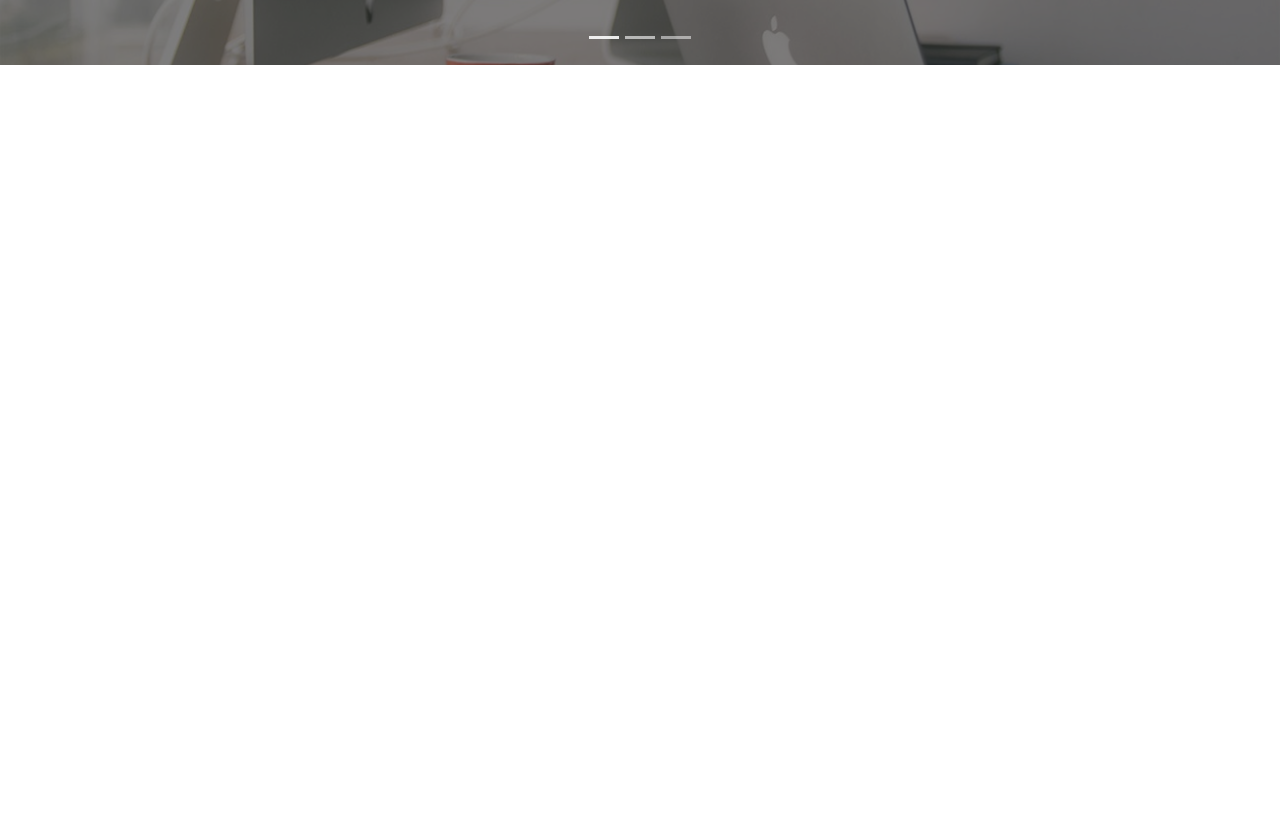
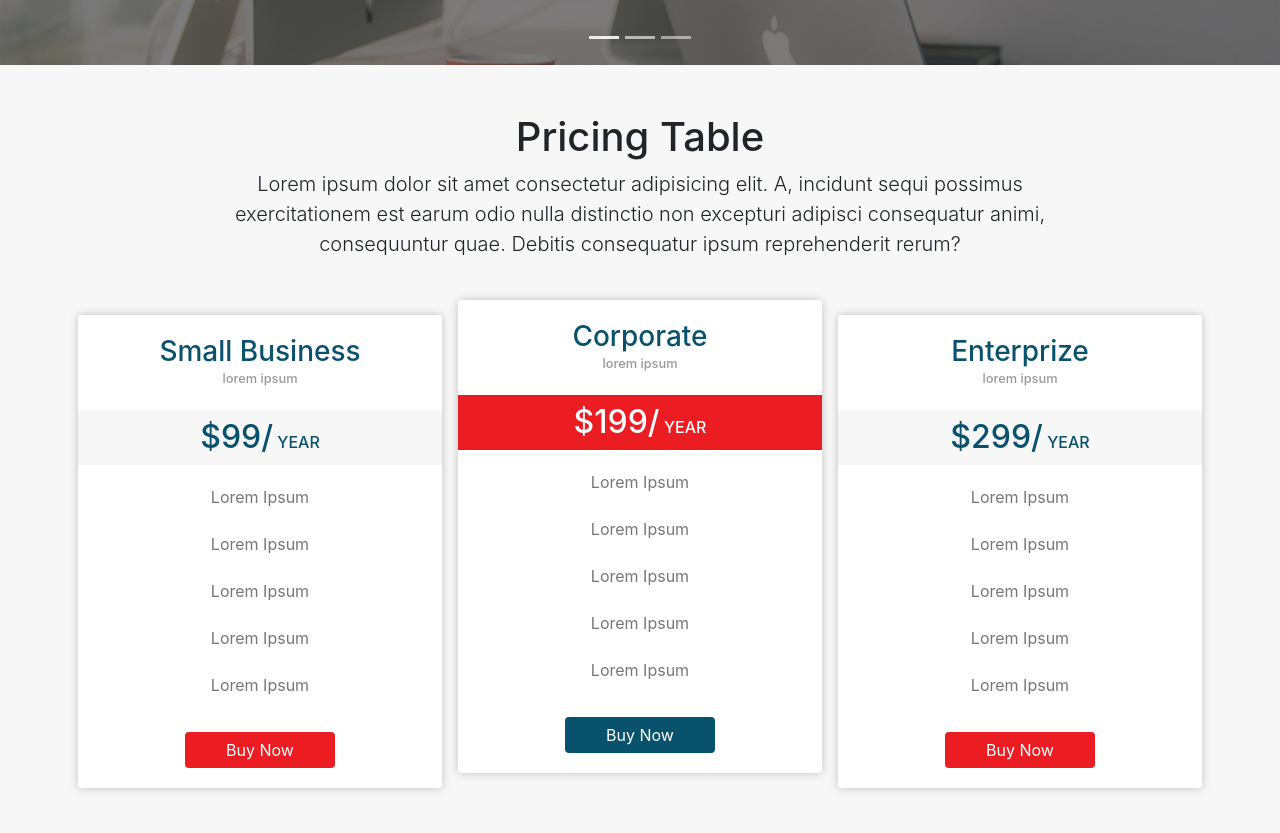
Before and after one commit to EslamKhalaf9/First-Bootstrap-4-Project, a plain HTML site: page index.html in a window 1280 px wide. Shown: the part 3467-4300 px from the top of the page. Drawn offline with Linux system fonts and the light colour scheme.

Commit message:
Added Pricing Plans Sections

```diff
--- a/css/style.css
+++ b/css/style.css
@@ -173,6 +173,65 @@
 }
 /* End Testimonials */
 
+/* Start Pricing Plans */
+#plans{background: #f7f7f7; box-sizing: border-box}
+#plans .card{
+  border: none;
+  box-shadow: 0px 0px 10px #00000038;
+}
+
+#plans .card.active{
+  position: relative;
+  bottom: 15px;
+}
+
+#plans .card .card-body .card-title{
+  color: var(--primary-color);
+  margin-bottom: 8px;
+}
+#plans .card .card-body .card-subtitle {
+  color: #999;
+  font-size: 0.8rem;
+}
+
+#plans .card .card-body .card-text{
+  background: #f7f7f7;
+  color: var(--primary-color);
+
+}
+#plans .card.active .card-body .card-text{
+  background: var(--secondary-color);
+  color: #fff;
+
+}
+
+#plans .card .card-body .card-text span{
+  font-size: 1rem;
+}
+
+#plans .card .card-body .list-group .list-group-item {
+  border: none;
+  color: #777
+}
+#plans .card .card-body .btn {
+  background: var(--secondary-color);
+  color: #fff;
+  padding: 5px 40px;
+}
+#plans .card .card-body .btn:hover{
+  background: #bb171c
+}
+
+#plans .card.active .card-body .btn {
+  background: var(--primary-color);
+  color: #fff;
+  padding: 5px 40px;
+}
+#plans .card.active .card-body .btn:hover{
+  background: #063749
+}
+/* End Pricing Plans */
+
 
 
 /* Media Queries */
@@ -195,6 +254,8 @@
     padding: 5px 2px;
     font-size: 0.8rem;
   }
+
+  #plans .card.active{bottom: 0}
 }
 
 /* // Large devices (desktops, 992px and up) */
--- a/index.html
+++ b/index.html
@@ -272,6 +272,69 @@
     </section>
     <!-- End Testimonials -->
 
+    <!-- Start Plans -->
+    <section id="plans">
+      <div class="container text-center py-5">
+        <h2 class="h1">Pricing Table</h2>
+        <p class="lead w-75 mx-auto mb-5">Lorem ipsum dolor sit amet consectetur adipisicing elit. A, incidunt sequi possimus exercitationem est earum odio nulla distinctio non excepturi adipisci consequatur animi, consequuntur quae. Debitis consequatur ipsum reprehenderit rerum?</p>
+        <div class="row">
+          <!-- Start Card -->
+          <div class="card col-md px-0 m-2">
+            <div class="card-body px-0">
+              <h5 class="card-title h3">Small Business</h5>
+              <h6 class="card-subtitle mb-4">lorem ipsum</h6>
+              <p class="card-text p-2 h2 text-uppercase">$99/<span> Year</span></p>
+              <ul class="list-group list-group-flush mb-4">
+                <li class="list-group-item">Lorem Ipsum</li>
+                <li class="list-group-item">Lorem Ipsum</li>
+                <li class="list-group-item">Lorem Ipsum</li>
+                <li class="list-group-item">Lorem Ipsum</li>
+                <li class="list-group-item">Lorem Ipsum</li>
+              </ul>
+              <a href="#" class="btn">Buy Now</a>
+            </div>
+          </div>
+          <!-- End Card -->
+          <!-- Start Card -->
+          <div class="card col-md px-0 m-2 active">
+            <div class="card-body px-0">
+              <h5 class="card-title h3">Corporate</h5>
+              <h6 class="card-subtitle mb-4">lorem ipsum</h6>
+              <p class="card-text p-2 h2 text-uppercase">$199/<span> Year</span></p>
+              <ul class="list-group list-group-flush mb-4">
+                <li class="list-group-item">Lorem Ipsum</li>
+                <li class="list-group-item">Lorem Ipsum</li>
+                <li class="list-group-item">Lorem Ipsum</li>
+                <li class="list-group-item">Lorem Ipsum</li>
+                <li class="list-group-item">Lorem Ipsum</li>
+              </ul>
+              <a href="#" class="btn">Buy Now</a>
+            </div>
+          </div>
+          <!-- End Card -->
+          <!-- Start Card -->
+          <div class="card col-md px-0 m-2">
+            <div class="card-body px-0">
+              <h5 class="card-title h3">Enterprize</h5>
+              <h6 class="card-subtitle mb-4">lorem ipsum</h6>
+              <p class="card-text p-2 h2 text-uppercase">$299/<span> Year</span></p>
+              <ul class="list-group list-group-flush mb-4">
+                <li class="list-group-item">Lorem Ipsum</li>
+                <li class="list-group-item">Lorem Ipsum</li>
+                <li class="list-group-item">Lorem Ipsum</li>
+                <li class="list-group-item">Lorem Ipsum</li>
+                <li class="list-group-item">Lorem Ipsum</li>
+              </ul>
+              <a href="#" class="btn">Buy Now</a>
+            </div>
+          </div>
+          <!-- End Card -->
+
+        </div>
+      </div>
+    </section>
+    <!-- End Plans -->
+
     <div style="margin-top: 1000px;"></div>
     <!-- Scripts -->
     <script src="js/jquery.js"></script>
```
